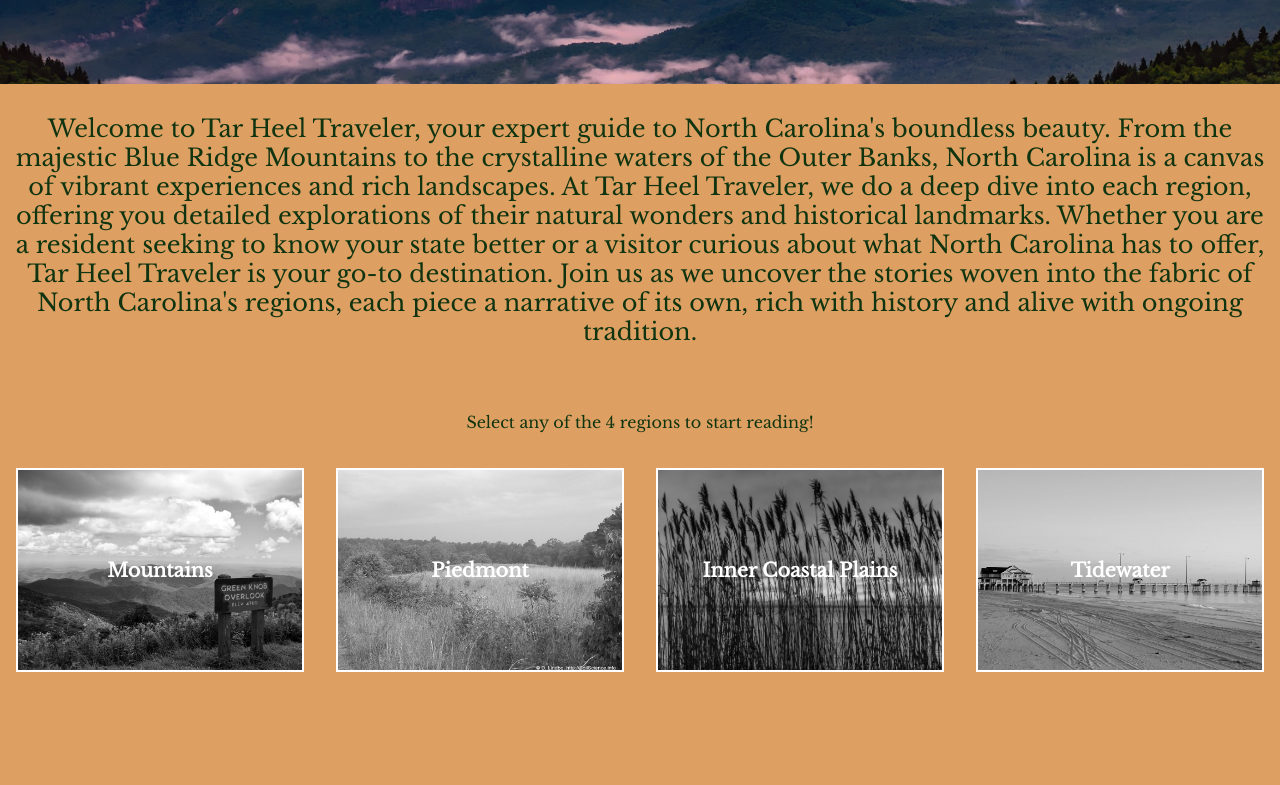
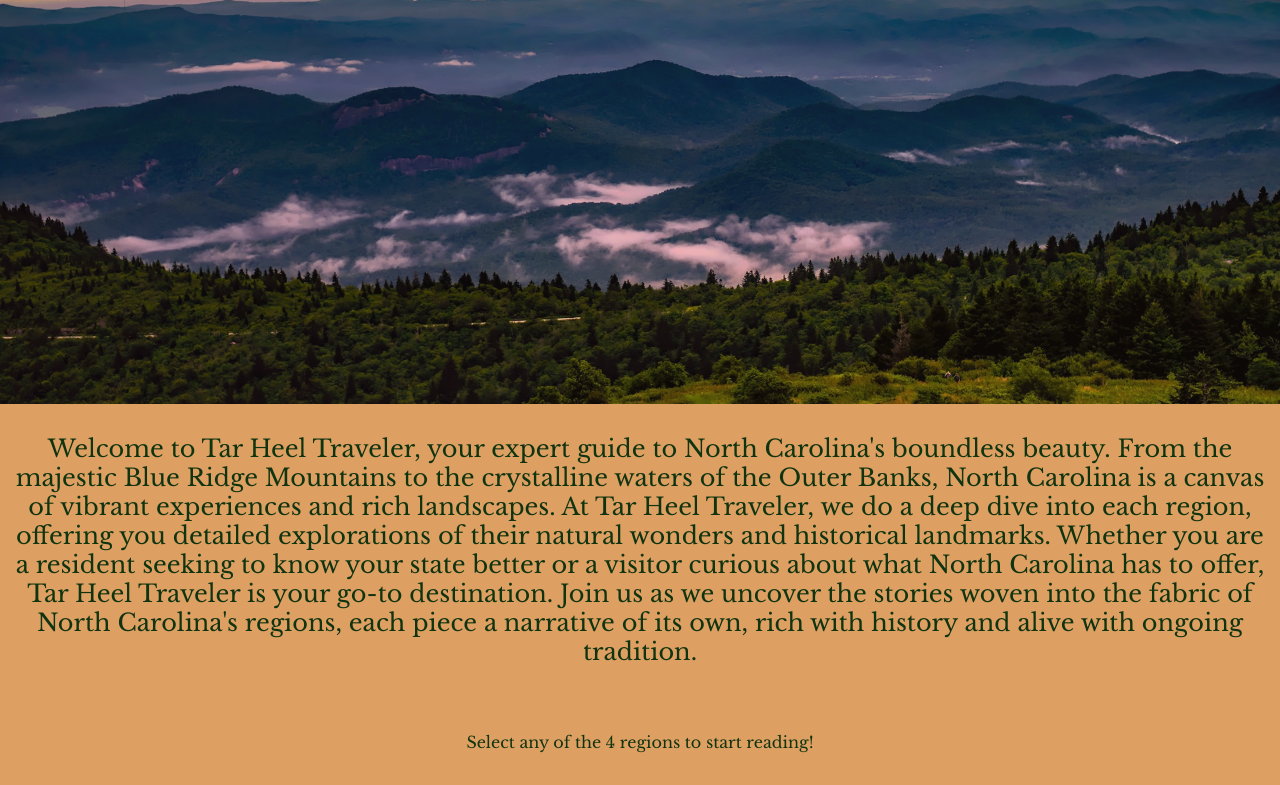
Before and after one commit to mjstav/github.io, a plain HTML site: page index.html in a window 1280 px wide. Shown: the part 396-1181 px from the top of the page. Drawn offline with nearby package versions, Linux system fonts and the light colour scheme.

Commit message:
Update styles.css

```diff
--- a/css/styles.css
+++ b/css/styles.css
@@ -47,7 +47,7 @@ body{
 .title{
     background-image: url('../img/home.jpg');
     opacity: .95;
-    height: 100vh;
+    height: 60vh;
     width: auto;
     background-attachment: fixed;
     background-position: center;
@@ -1002,7 +1002,7 @@ i{
         width: auto;
         background-attachment: scroll;  /* Disable fixed background for better performance */
         background-size: cover;         /* Adjust background size to cover to avoid zooming issues */
-        height: 60vh;
+        height: 100vh;
     }
 
     .title h1{
```
